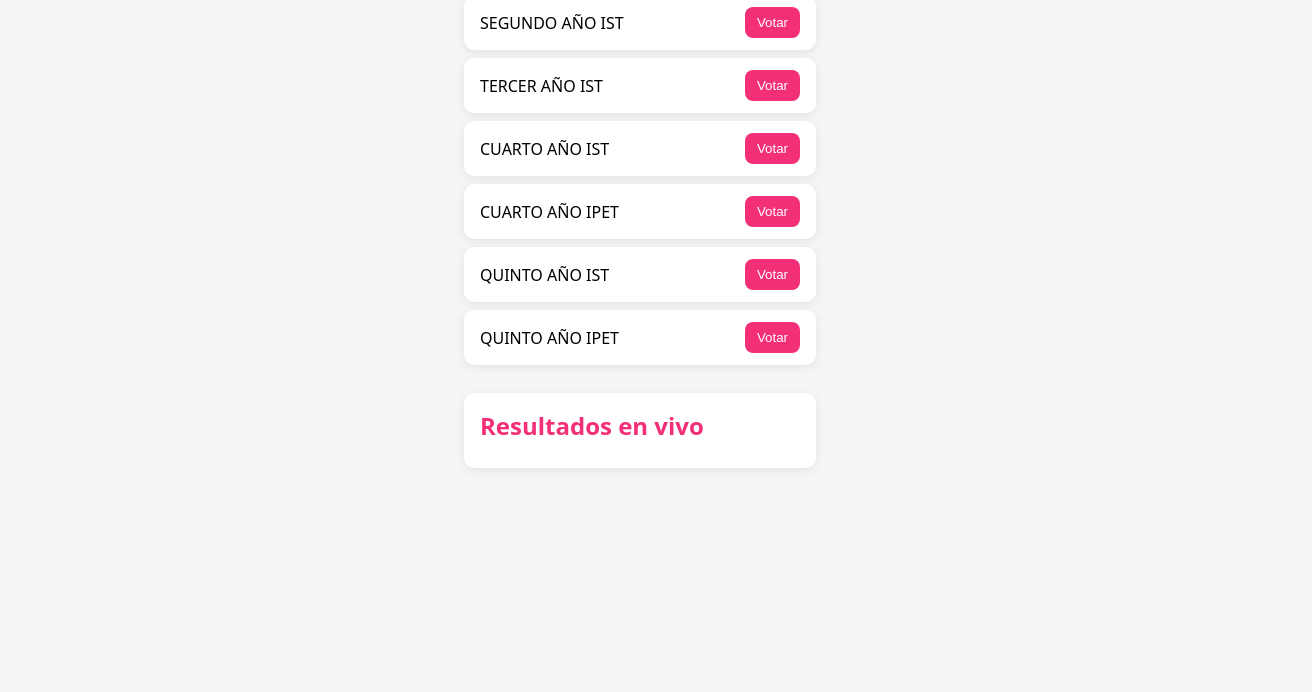
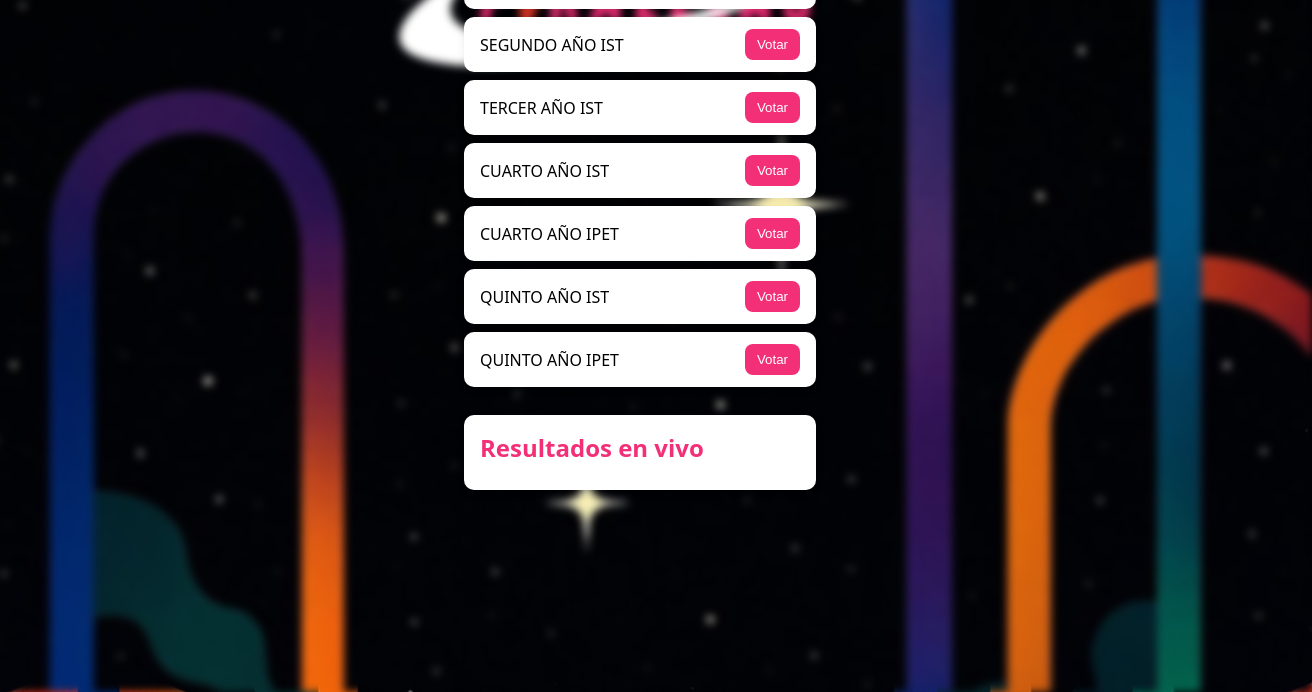
Before and after one commit to ramiroaldeco/SDE, a website: page index.html in a window 1280 px wide. Shown: the part 169-861 px from the top of the page, 1312 px wide, since content can reach past the window. Before the commit the page ends 800 px from the top, so only its background shows below. Drawn offline with Linux system fonts and the light colour scheme; no server answers.

Commit message:
Update index.html

```diff
--- a/index.html
+++ b/index.html
@@ -1,11 +1,36 @@
-<!DOCTYPE html>
+<<!DOCTYPE html>
 <html lang="es">
 <head>
   <meta charset="UTF-8" />
   <meta name="viewport" content="width=device-width, initial-scale=1" />
   <title>Votá tu monigote favorito</title>
   <style>
-    body { font-family: system-ui, sans-serif; background:#f5f5f5; margin:0; padding:20px; display:flex; flex-direction:column; align-items:center; }
+    body {
+      font-family: system-ui, sans-serif;
+      margin: 0;
+      padding: 20px;
+      display: flex;
+      flex-direction: column;
+      align-items: center;
+
+      /* Imagen de fondo */
+      background: url("CRONOGRAMA.png") no-repeat center center fixed;
+      background-size: cover;
+      position: relative;
+      min-height: 100vh;
+    }
+
+    /* Capa de difuminado */
+    body::before {
+      content: "";
+      position: absolute;
+      top: 0; left: 0; right: 0; bottom: 0;
+      background: inherit;
+      filter: blur(4px);   /* ajustá entre 3px y 6px según quieras */
+      transform: scale(1.05);
+      z-index: -1;
+    }
+
     h1 { color:#dc3626; margin:10px 0 20px; text-align:center; }
     .option { background:#fff; border-radius:10px; padding:12px 16px; margin:8px 0; width:320px; display:flex; justify-content:space-between; align-items:center; box-shadow:0 2px 8px rgba(0,0,0,.08);}
     button { background:#f32f78; color:#fff; border:0; border-radius:8px; padding:8px 12px; cursor:pointer; }
@@ -190,7 +215,7 @@ async function cargarResultados() {
     };
 
     // Ciclo Básico
-    renderGrupo("Votos Ciclo Básico", BASICO);
+    renderGrupo("Votos Ciclo Básico ", BASICO);
     // Ciclo Orientado
     renderGrupo("Votos Ciclo Orientado", ORIENTADO);
 
```
